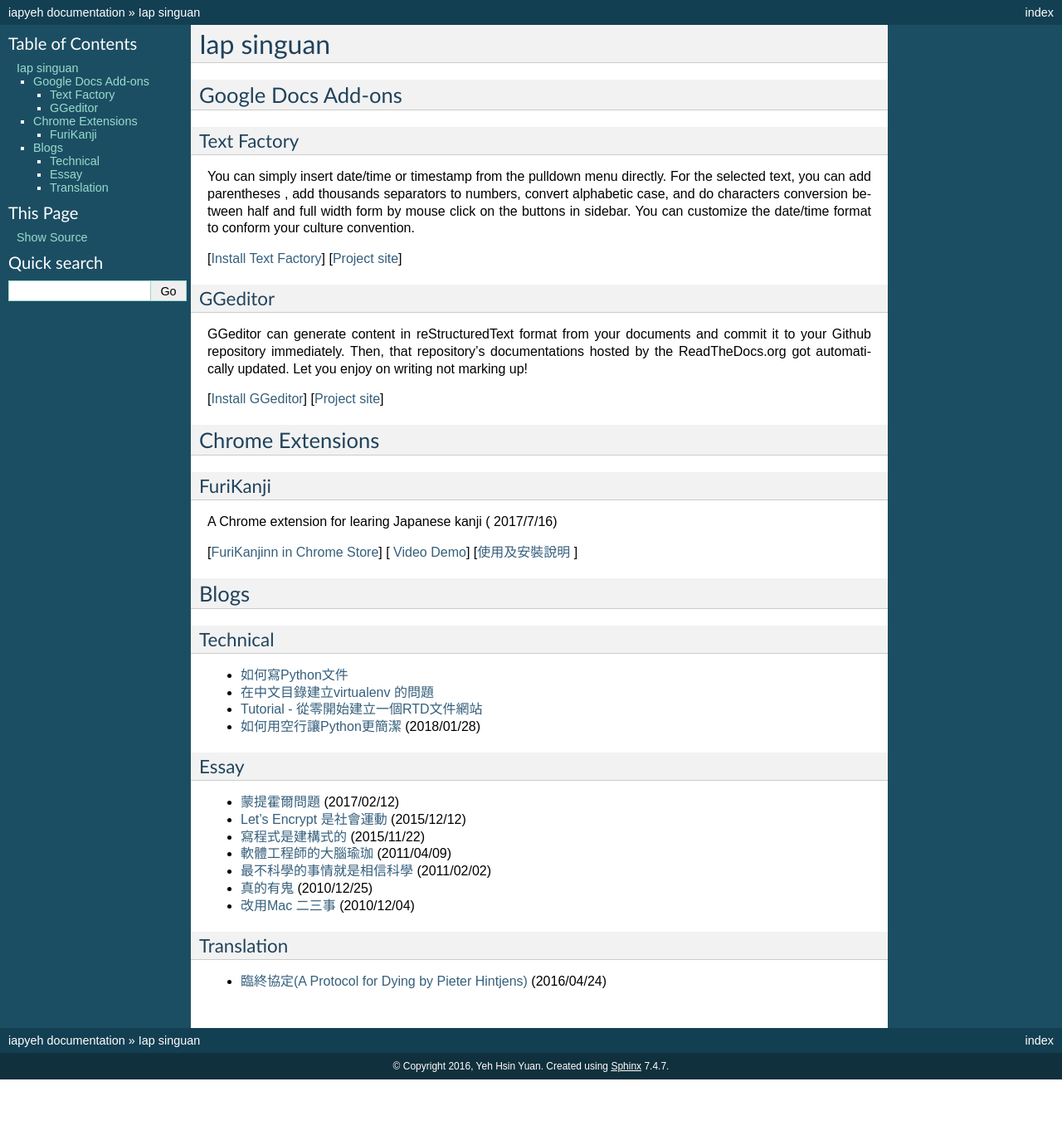
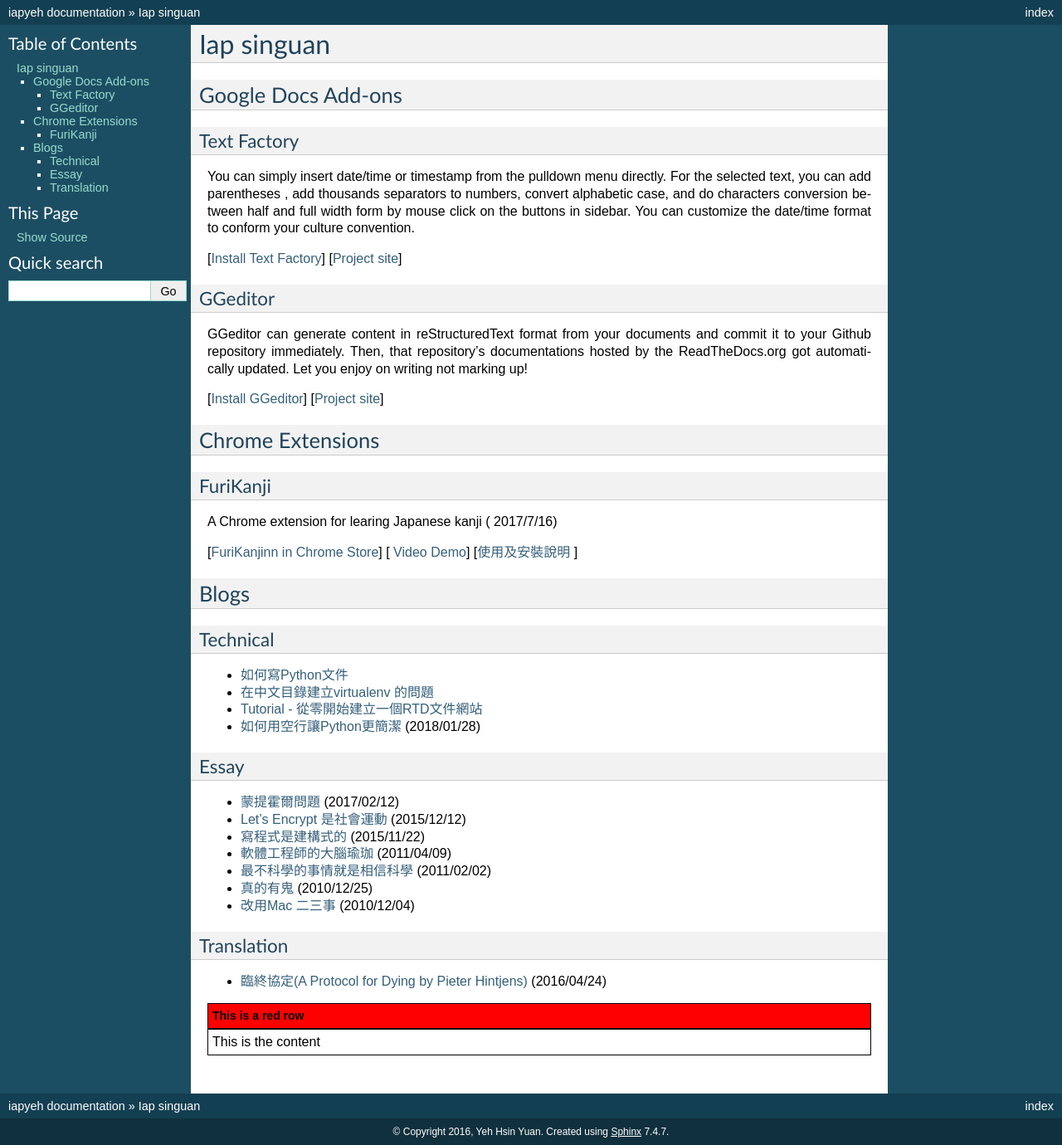
Before and after one commit to iapyeh/iapyeh, a Sphinx documentation site: the page built from docs/index.rst, in a window 1280 px wide. Shown: the whole page at 83% size. Built offline with Sphinx 7.4.7, drawn with Linux system fonts in a browser that asks for light colours; before the commit the page ends 1301 px from its top, so only the background shows below that.

```diff
--- a/docs/index.rst
+++ b/docs/index.rst
@@ -85,7 +85,21 @@
 
 * \ |LINK19|\  (2016/04/24)
 
+
+|REPLACE1|
+
+
 .. bottom of content
+
+
+.. |REPLACE1| raw:: html
+
+    <table cellspacing="0" cellpadding="0" style="width:100%">
+    <thead>
+    <tr><th style="background-color:#ff0000;vertical-align:Top;padding-top:5px;padding-bottom:5px;padding-left:5px;padding-right:5px;border:solid 1px #000000"><p style="font-size:14px"><span  style="font-size:14px"> This is a red row</span></p></th></tr>
+    </thead><tbody>
+    <tr><td style="vertical-align:Top;padding-top:5px;padding-bottom:5px;padding-left:5px;padding-right:5px;border:solid 1px #000000"><p>This is the content</p></td></tr>
+    </tbody></table>
 
 
 .. |LINK1| raw:: html
```
